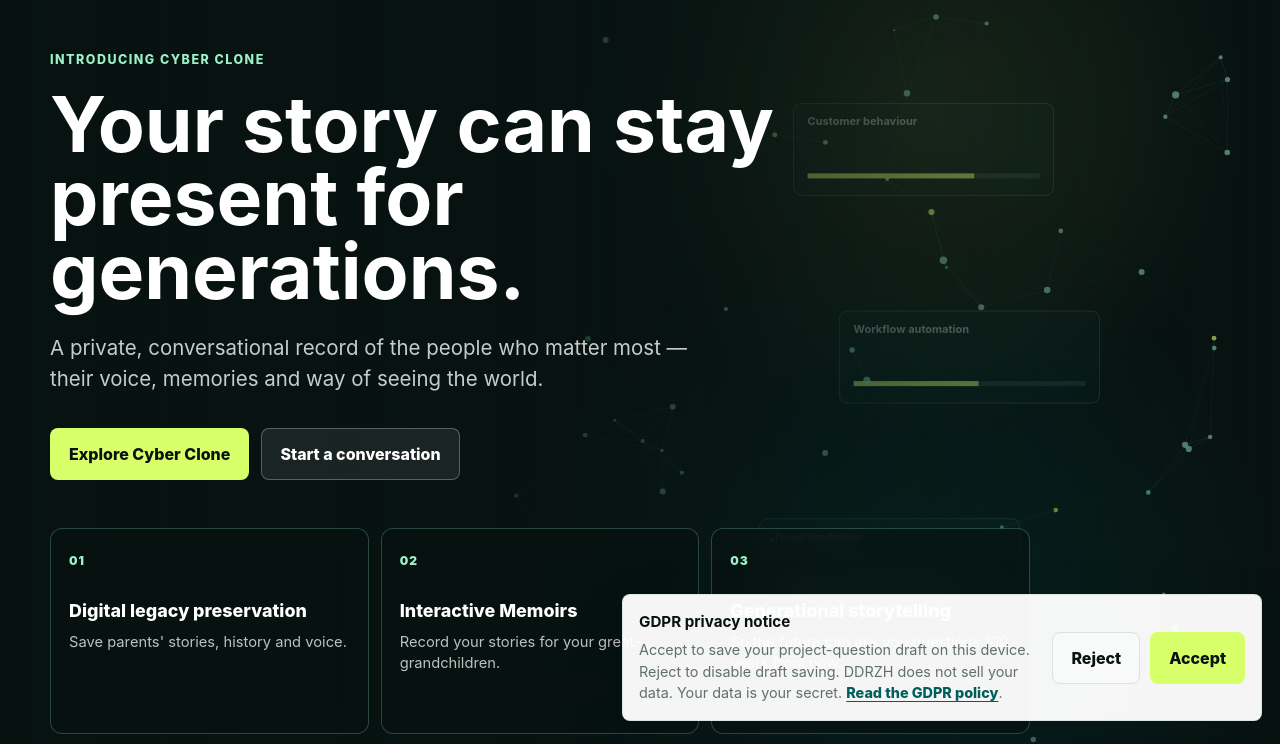
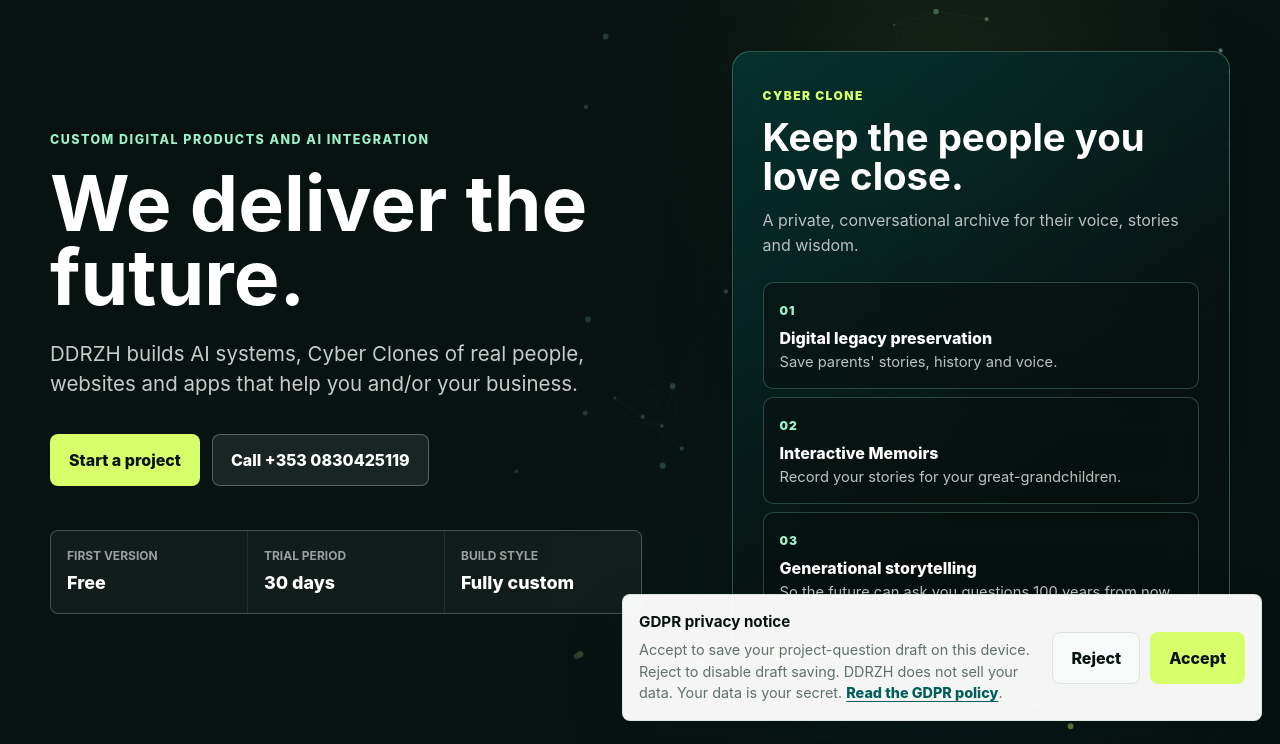
Before and after one commit to DDRZH/DDRZH, a website: page index.html in a window 1280 px wide. Shown: the part 61-805 px from the top of the page. Drawn offline with Linux system fonts and the light colour scheme.

Commit message:
add hero clone

```diff
--- a/i18n.js
+++ b/i18n.js
@@ -34,6 +34,8 @@
     "Your story can stay present for generations.": "让您的故事陪伴世代传承。",
     "A private, conversational record of the people who matter most — their voice, memories and way of seeing the world.":
       "为最重要的人留下私密、可对话的记录——他们的声音、记忆，以及看待世界的方式。",
+    "Keep the people you love close.": "让您所爱的人，始终陪伴身边。",
+    "A private, conversational archive for their voice, stories and wisdom.": "为他们的声音、故事与智慧建立私密、可对话的珍藏。",
     "Explore Cyber Clone": "探索 Cyber Clone",
     "Start a conversation": "开始交流",
     "What Cyber Clone preserves": "Cyber Clone 所珍藏的内容",
--- a/index.html
+++ b/index.html
@@ -68,35 +68,60 @@
         <div class="hero-scrim" aria-hidden="true"></div>
 
         <div class="hero-inner">
-          <p class="eyebrow">Introducing Cyber Clone</p>
-          <h1 id="hero-title">Your story can stay present for generations.</h1>
+          <div class="hero-content">
+            <p class="eyebrow">Custom digital products and AI integration</p>
+            <h1 id="hero-title">We deliver the future.</h1>
             <p class="hero-copy">
-            A private, conversational record of the people who matter most — their voice, memories and way of seeing the world.
+              DDRZH builds AI systems, Cyber Clones of real people, websites and apps that help you and/or your business.
             </p>
             <div class="hero-actions" aria-label="Primary actions">
-            <a class="button button-primary" href="ai-clone-case.html">Explore Cyber Clone</a>
-            <button class="button button-secondary" type="button" data-start-project>Start a conversation</button>
+              <button class="button button-primary" type="button" data-start-project>Start a project</button>
+              <a class="button button-secondary" href="tel:+3530830425119">Call +353 0830425119</a>
+            </div>
+            <dl class="hero-metrics" aria-label="Key offer highlights">
+              <div>
+                <dt>First version</dt>
+                <dd>Free</dd>
+              </div>
+              <div>
+                <dt>Trial period</dt>
+                <dd>30 days</dd>
+              </div>
+              <div>
+                <dt>Build style</dt>
+                <dd>Fully custom</dd>
+              </div>
+            </dl>
+          </div>
+
+          <aside class="cyber-clone-spotlight" aria-labelledby="cyber-clone-title">
+            <div class="cyber-clone-heading">
+              <span>Cyber Clone</span>
+              <h2 id="cyber-clone-title">Keep the people you love close.</h2>
+              <p>A private, conversational archive for their voice, stories and wisdom.</p>
             </div>
             <div class="hero-promises" aria-label="What Cyber Clone preserves">
               <article class="hero-promise" tabindex="0">
                 <span class="hero-promise-number">01</span>
-              <h2>Digital legacy preservation</h2>
+                <h3>Digital legacy preservation</h3>
                 <p>Save parents' stories, history and voice.</p>
                 <span class="hero-promise-detail">Capture the memories, expressions and answers that make a life feel personal — in one private place.</span>
               </article>
               <article class="hero-promise" tabindex="0">
                 <span class="hero-promise-number">02</span>
-              <h2>Interactive Memoirs</h2>
+                <h3>Interactive Memoirs</h3>
                 <p>Record your stories for your great-grandchildren.</p>
                 <span class="hero-promise-detail">Let future family members discover a story through a natural conversation, at their own pace.</span>
               </article>
               <article class="hero-promise" tabindex="0">
                 <span class="hero-promise-number">03</span>
-              <h2>Generational storytelling</h2>
+                <h3>Generational storytelling</h3>
                 <p>So the future can ask you questions 100 years from now.</p>
                 <span class="hero-promise-detail">Create a thoughtful digital presence that can share your knowledge, values and memories across time.</span>
               </article>
             </div>
+            <a class="spotlight-link" href="ai-clone-case.html">Open AI clone <span aria-hidden="true">↗</span></a>
+          </aside>
         </div>
       </section>
 
--- a/styles.css
+++ b/styles.css
@@ -220,6 +220,10 @@ h3 {
 .hero-inner {
   position: relative;
   z-index: 1;
+  display: grid;
+  grid-template-columns: minmax(0, 0.95fr) minmax(360px, 0.8fr);
+  gap: clamp(32px, 7vw, 96px);
+  align-items: center;
   width: min(var(--max-width), calc(100% - 48px));
   margin: auto;
   padding: 112px 0 70px;
@@ -305,20 +309,81 @@ h3 {
   background: rgba(255, 255, 255, 0.14);
 }
 
+.hero-metrics {
+  display: grid;
+  grid-template-columns: repeat(3, minmax(0, 1fr));
+  gap: 1px;
+  margin: 44px 0 0;
+  border: 1px solid rgba(255, 255, 255, 0.16);
+  border-radius: var(--radius-md);
+  overflow: hidden;
+  background: rgba(255, 255, 255, 0.12);
+  backdrop-filter: blur(16px);
+}
+
+.hero-metrics div {
+  padding: 16px;
+  background: rgba(7, 18, 17, 0.62);
+}
+
+.hero-metrics dt {
+  color: rgba(255, 255, 255, 0.58);
+  font-size: 0.75rem;
+  font-weight: 750;
+  text-transform: uppercase;
+}
+
+.hero-metrics dd {
+  margin: 5px 0 0;
+  color: #ffffff;
+  font-size: 1.12rem;
+  font-weight: 850;
+}
+
+.cyber-clone-spotlight {
+  border: 1px solid rgba(156, 242, 200, 0.3);
+  border-radius: 18px;
+  background:
+    linear-gradient(145deg, rgba(0, 127, 120, 0.28), rgba(7, 18, 17, 0.84) 62%),
+    rgba(7, 18, 17, 0.76);
+  padding: clamp(20px, 3vw, 30px);
+  box-shadow: 0 24px 70px rgba(0, 0, 0, 0.24);
+  backdrop-filter: blur(18px);
+}
+
+.cyber-clone-heading > span {
+  color: var(--lime);
+  font-size: 0.75rem;
+  font-weight: 900;
+  letter-spacing: 0.12em;
+  text-transform: uppercase;
+}
+
+.cyber-clone-heading h2 {
+  margin-top: 12px;
+  color: #ffffff;
+  font-size: clamp(1.75rem, 3vw, 2.65rem);
+  line-height: 1.02;
+}
+
+.cyber-clone-heading p {
+  margin-top: 12px;
+  color: rgba(255, 255, 255, 0.72);
+  line-height: 1.55;
+}
+
 .hero-promises {
   display: grid;
-  max-width: 980px;
-  grid-template-columns: repeat(3, minmax(0, 1fr));
-  gap: 12px;
-  margin: 48px 0 0;
+  gap: 8px;
+  margin-top: 24px;
 }
 
 .hero-promise {
-  min-height: 206px;
+  min-height: 0;
   border: 1px solid rgba(156, 242, 200, 0.24);
-  border-radius: 12px;
+  border-radius: 10px;
   background: rgba(7, 18, 17, 0.58);
-  padding: 18px;
+  padding: 14px 16px;
   backdrop-filter: blur(16px);
   cursor: default;
   transition:
@@ -343,16 +408,16 @@ h3 {
   text-transform: uppercase;
 }
 
-.hero-promise h2 {
-  margin-top: 30px;
+.hero-promise h3 {
+  margin-top: 8px;
   color: #ffffff;
-  font-size: 1.12rem;
+  font-size: 1rem;
   line-height: 1.16;
   font-weight: 850;
 }
 
 .hero-promise p {
-  margin-top: 10px;
+  margin-top: 5px;
   color: rgba(255, 255, 255, 0.74);
   font-size: 0.92rem;
   line-height: 1.45;
@@ -383,6 +448,21 @@ h3 {
   transform: translateY(0);
 }
 
+.spotlight-link {
+  display: inline-flex;
+  align-items: center;
+  gap: 8px;
+  margin-top: 20px;
+  color: var(--lime);
+  font-weight: 850;
+}
+
+.spotlight-link:hover,
+.spotlight-link:focus-visible {
+  outline: none;
+  color: #ffffff;
+}
+
 .service-strip {
   display: grid;
   grid-template-columns: repeat(6, minmax(0, 1fr));
@@ -1549,7 +1629,11 @@ h3 {
     font-size: clamp(2.25rem, 12vw, 4.6rem);
   }
 
-  .hero-promises,
+  .cyber-clone-spotlight {
+    max-width: 680px;
+  }
+
+  .hero-inner,
   .service-strip,
   .intro-grid,
   .section-heading,
@@ -1697,18 +1781,21 @@ h3 {
     padding: 11px 14px;
   }
 
-  .hero-promises {
-    gap: 10px;
-    margin-top: 30px;
-  }
-
-  .hero-promise {
-    min-height: 0;
-    padding: 16px;
-  }
-
-  .hero-promise h2 {
-    margin-top: 18px;
+  .hero-metrics {
+    grid-template-columns: repeat(3, minmax(0, 1fr));
+    margin-top: 22px;
+  }
+
+  .hero-metrics div {
+    padding: 10px;
+  }
+
+  .hero-metrics dt {
+    font-size: 0.62rem;
+  }
+
+  .hero-metrics dd {
+    font-size: 0.92rem;
   }
 
   .service-strip,
```
Also changed, not shown: .ai-context/architecture.md (added), .ai-context/index.md (added). Lines whose indentation alone changed are shown as unchanged.
